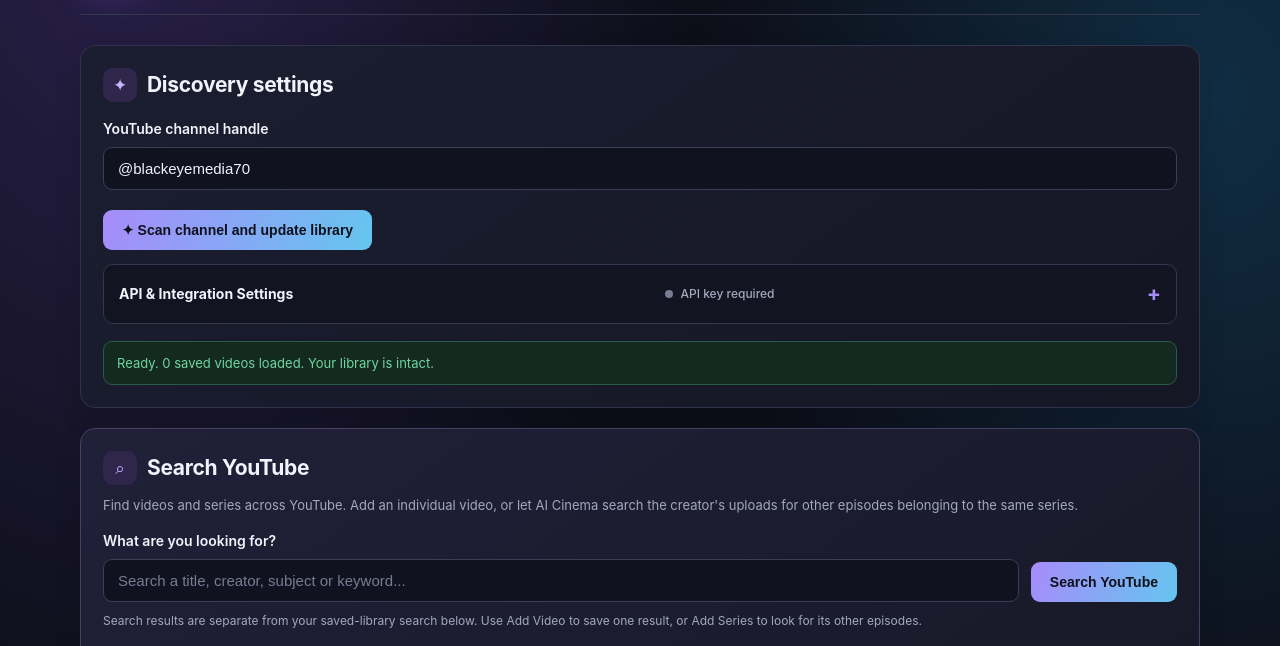
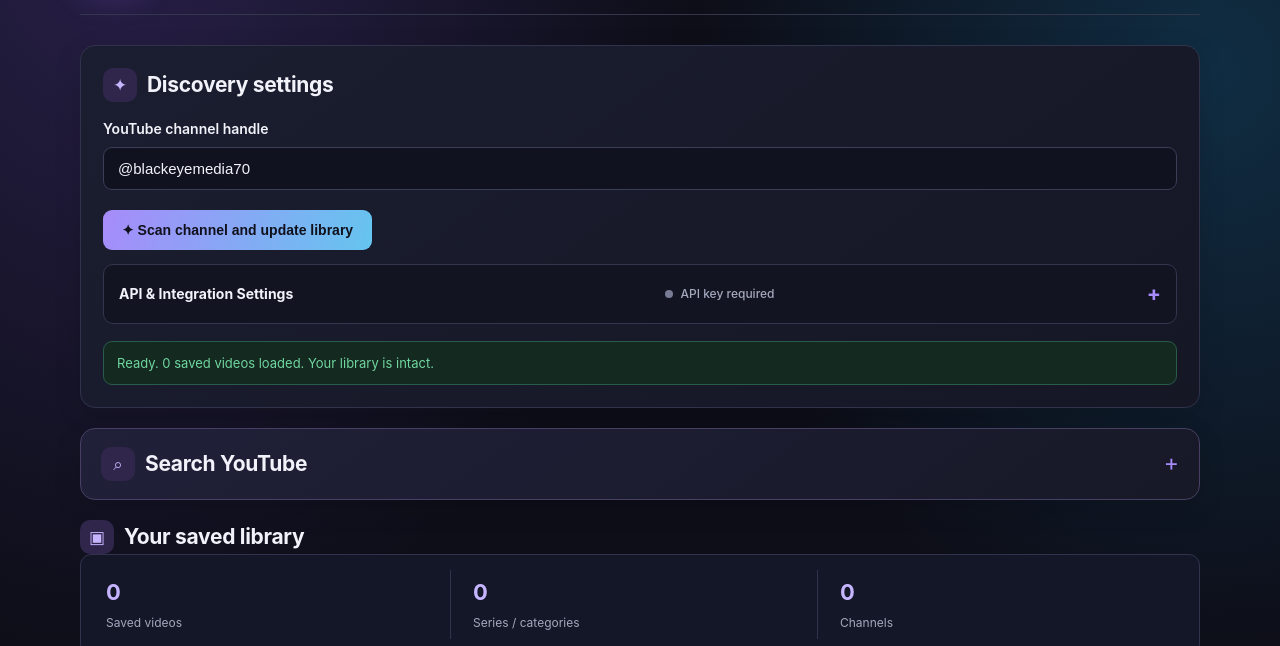
Before and after one commit to rolfey83-arch/AI---Cinema, a plain HTML site: page noctari-test.html in a window 1280 px wide. Shown: the part 119-765 px from the top of the page. Drawn offline with Linux system fonts and the light colour scheme.

Commit message:
Update noctari-test.html

```diff
--- a/noctari-test.html
+++ b/noctari-test.html
@@ -1,4 +1,3 @@
-
 <!DOCTYPE html>
 <html lang="en">
 <head>
@@ -194,9 +193,31 @@ button.add-series-button {
 /* YOUTUBE SEARCH */
 
 .youtube-search-panel {
+  padding:0;
+  overflow:hidden;
   background:linear-gradient(145deg,#202039,#171927);
   border-color:#484064;
 }
+.youtube-search-panel>summary {
+  padding:17px 20px;
+  cursor:pointer;
+  list-style:none;
+  display:flex;
+  justify-content:space-between;
+  align-items:center;
+  gap:12px;
+}
+.youtube-search-panel>summary::-webkit-details-marker {display:none}
+.youtube-search-panel>summary::after {
+  content:"+";
+  color:var(--accent);
+  font-size:23px;
+  font-weight:400;
+  flex-shrink:0;
+}
+.youtube-search-panel[open]>summary::after {content:"−"}
+.youtube-search-panel>summary:hover {color:var(--accent2)}
+.youtube-search-content {padding:0 20px 20px}
 .youtube-search-panel .intro {
   font-size:13px;margin:10px 0 15px;
 }
@@ -297,6 +318,8 @@ button.add-series-button {
   .logo {width:53px;height:53px;border-radius:15px}
   .logo svg {width:35px;height:35px}
   .panel,.library-toolbar {padding:16px}
+  .youtube-search-panel {padding:0}
+  .youtube-search-content {padding:0 16px 16px}
   .filters {grid-template-columns:1fr}
   .youtube-search-controls {grid-template-columns:1fr}
   .youtube-search-controls button {width:100%}
@@ -358,14 +381,17 @@ button.add-series-button {
   <p id="status" role="status" aria-live="polite">Opening saved library...</p>
 </section>
 
-<!-- NEW: YOUTUBE SEARCH AND ADD -->
-
-<section class="panel youtube-search-panel">
+<!-- COLLAPSIBLE YOUTUBE SEARCH -->
+
+<details class="panel youtube-search-panel">
+  <summary>
     <div class="section-heading">
       <span class="symbol">⌕</span>
       <h2 style="margin:0;border:0;padding:0">Search YouTube</h2>
     </div>
-
+  </summary>
+
+  <div class="youtube-search-content">
     <p class="intro">
       Find videos and series across YouTube. Add an individual video, or let AI Cinema
       search the creator's uploads for other episodes belonging to the same series.
@@ -388,7 +414,8 @@ button.add-series-button {
     <div id="youtubeSearchResults" class="youtube-search-results">
       <div class="youtube-search-empty">Your YouTube search results will appear here.</div>
     </div>
-</section>
+  </div>
+</details>
 
 <section>
   <div class="section-heading">
@@ -1166,7 +1193,7 @@ async function addSearchResultToSeries(selectedVideo) {
   }
 }
 
-/* NEW: YOUTUBE SEARCH */
+/* YOUTUBE SEARCH */
 
 async function runYoutubeSearch() {
   const key = getApiKey();
@@ -1417,7 +1444,7 @@ function inferSeriesName(title) {
   return name;
 }
 
-/* NEW: ADD A WHOLE SERIES FROM A YOUTUBE SEARCH RESULT */
+/* ADD A WHOLE SERIES FROM A YOUTUBE SEARCH RESULT */
 
 async function addYoutubeSeries(video,button) {
   const key = getApiKey();
@@ -1435,10 +1462,6 @@ async function addYoutubeSeries(video,button) {
 
   const suggestedName = inferSeriesName(video.title);
 
-  /*
-    The series name is inferred from the selected result.
-    The user can adjust it, but does not have to type it again.
-  */
   const seriesName = window.prompt(
     "Series name detected from this video. You can adjust it if needed:",
     suggestedName
@@ -1499,19 +1522,10 @@ async function addYoutubeSeries(video,button) {
     const detailed = await addVideoDetails(uploads,key);
     const phrase = normaliseSearch(cleanName);
 
-    /*
-      Match the inferred series name against video titles.
-      This deliberately avoids description-only matches, which can
-      accidentally pull unrelated videos into a series.
-    */
     let matches = detailed.filter(item=>
       normaliseSearch(item.title).includes(phrase)
     );
 
-    /*
-      Always include the selected search result if it belongs to
-      this channel, even if the channel upload listing did not return it.
-    */
     if (!matches.some(item=>item.id===video.id)) {
       matches.push({
         ...video,
@@ -1568,11 +1582,6 @@ async function addYoutubeSeries(video,button) {
     const records = matches.map(item=>{
       const previous = existingById.get(item.id);
 
-      /*
-        Do not silently overwrite a different existing classification.
-        The selected series is applied to unclassified videos and
-        videos already assigned to this same series.
-      */
       const previousSeries = previous?.series || "Unclassified";
       const finalSeries =
         previousSeries==="Unclassified" ||
@@ -2149,10 +2158,6 @@ async function addScanToLibrary(channel,videos,handle,names) {
     if (previous) updated++;
     else added++;
 
-    /*
-      Keep a manual series assignment when a scan cannot identify it.
-      A newly recognised series can still classify an unclassified video.
-    */
     const recognisedSeries = identifySeries(video,names);
 
     const finalSeries =
```
Lines whose indentation alone changed are shown as unchanged.
